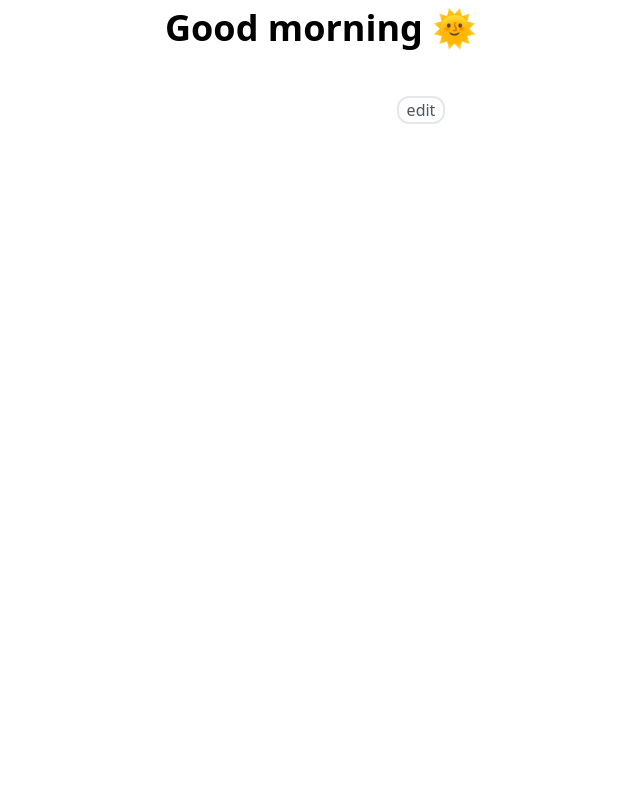
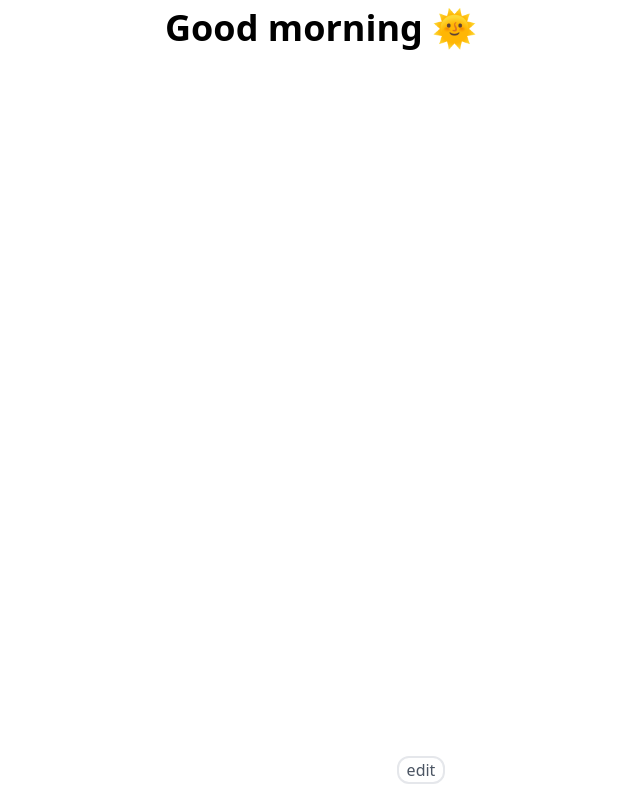
Before and after one commit to officialdavidtaylor/morning-routine, a React (Vite) app: page /routine in a window 1280 px wide. Shown: the whole page, without its empty margins (219-859 px from the left). Built offline with nearby package versions, Linux system fonts and the light colour scheme.

Commit message:
adjusts edit button; fix to bottom middle of the screen

```diff
--- a/src/views/Routine/Routine.tsx
+++ b/src/views/Routine/Routine.tsx
@@ -169,12 +169,14 @@ export const Routine = () => {
           ))
         )}
       </fieldset>
+      <div className="fixed bottom-4 left-0 right-0 flex w-full justify-center">
       <button
         onClick={() => setEditMode((m) => !m)}
-        className="max-w-fit self-center rounded-xl border-2 border-gray-200 px-2 text-gray-600"
+          className="rounded-xl border-2 border-gray-200 bg-white px-2 text-gray-600"
       >
         {editMode ? 'save' : 'edit'}
       </button>
+      </div>
     </div>
   );
 };
```
